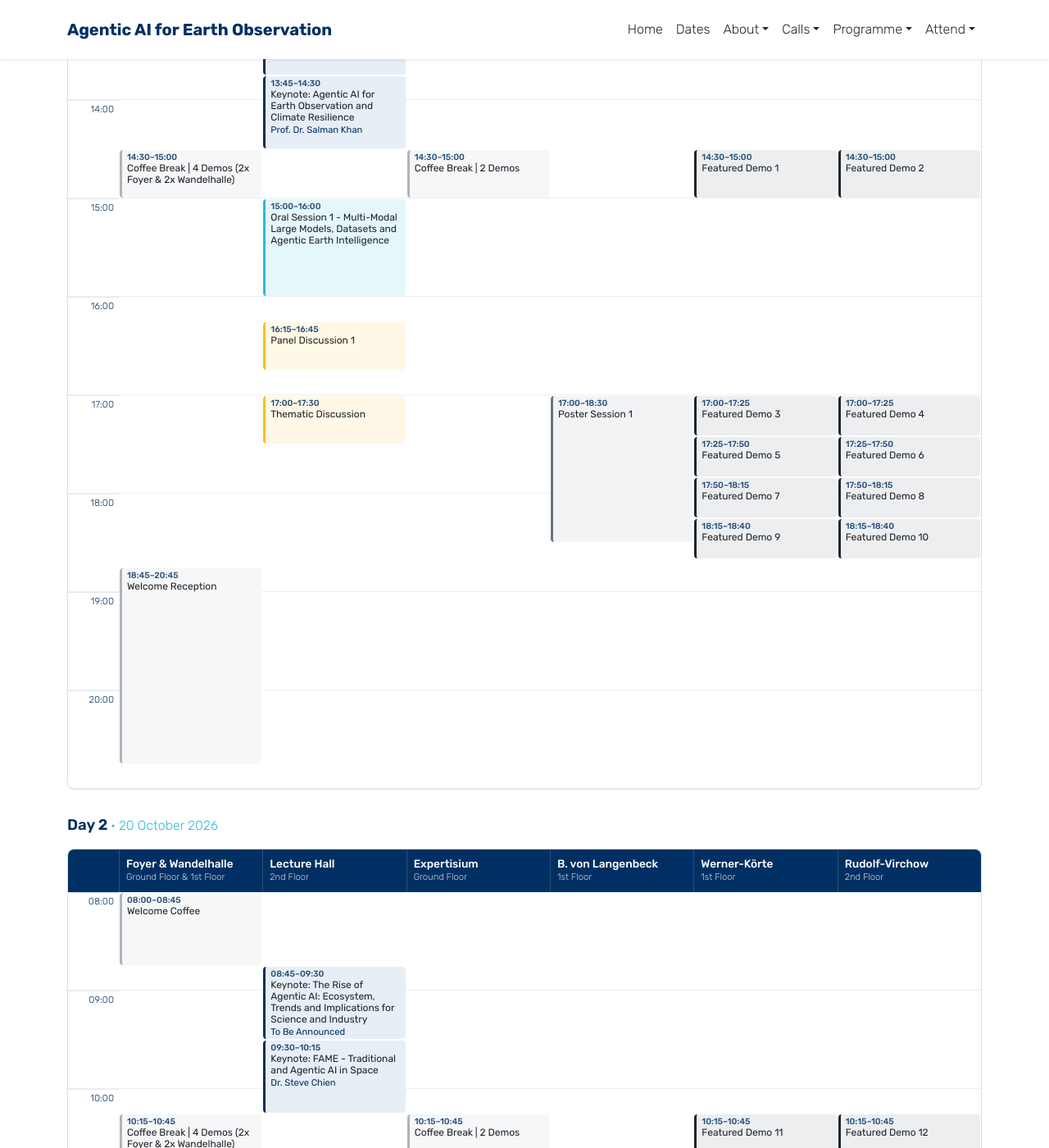
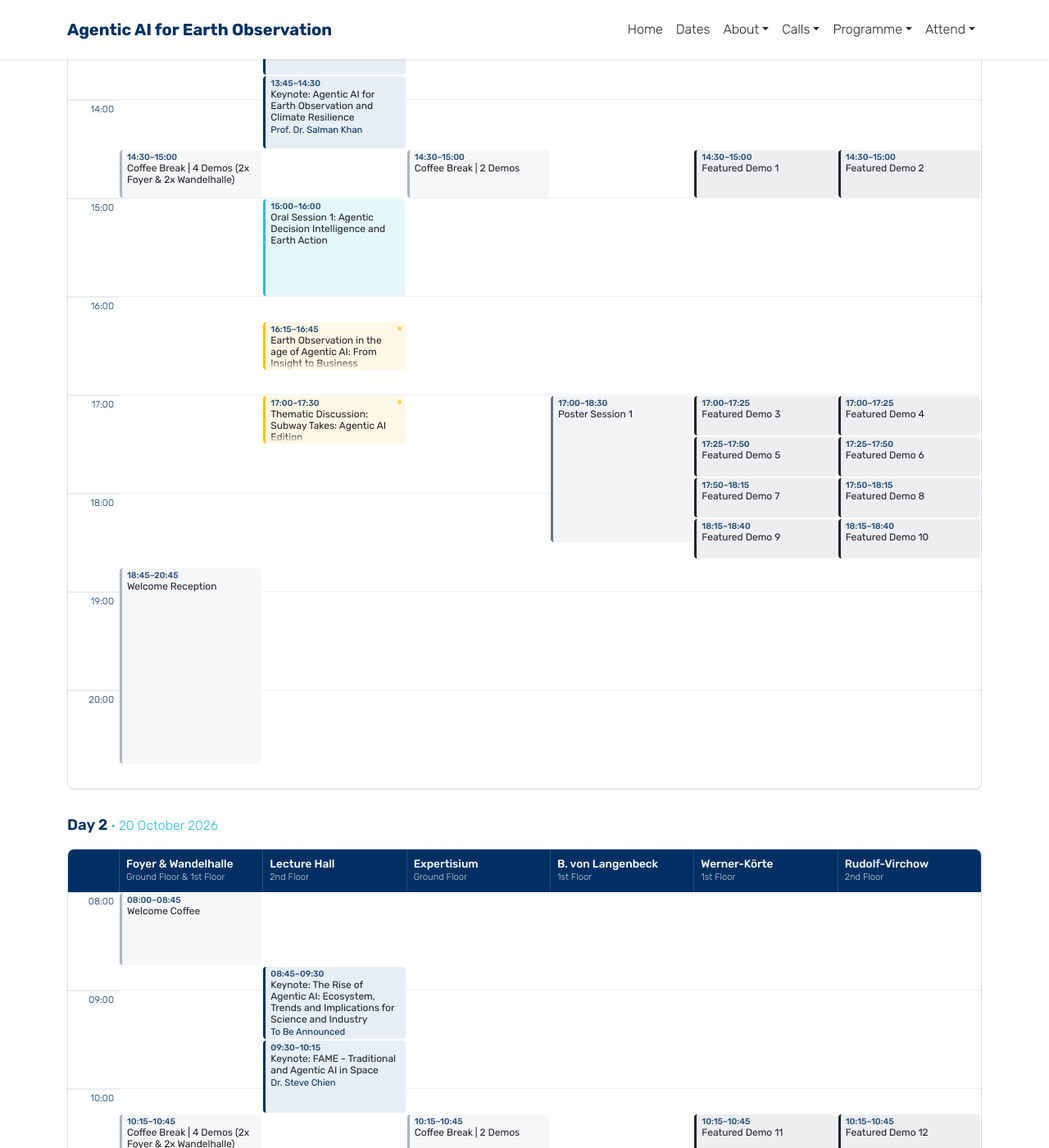
Before and after one commit to rsim-tu-berlin/agentic-eo.berlin, a Jekyll site: the page built from programme/schedule.md, in a window 1280 px wide and 1400 px high, scrolled down 666 px. Shown: the whole window at 82% size. Built offline with Jekyll 4.4.1, drawn with Linux system fonts in a browser that asks for light colours; some of the changed text lies outside the part shown.

Commit message:
feat: add optional session details with pop-ups in timetable and inline on mobile/print; update oral session titles and panel details

```diff
--- a/_data/schedule.yml
+++ b/_data/schedule.yml
@@ -25,8 +25,36 @@
 #   speaker: (optional)
 #   type:    (optional) colour/badge: keynote | talk | workshop | hands-on |
 #            panel | poster | demo | break
+#   details: (optional) longer description. Short sessions get a small tile in
+#            the timetable, so this text is not shown there directly: it appears
+#            in a pop-up on hover/focus, and inline in the mobile/print agenda.
+#            Markdown (links, emphasis, lists) and HTML are supported.
 #
 # Tip: keep times zero-padded ("09:00", not "9:00") so they sort correctly.
+#
+# Events are written as one-line flow mappings below. An event with `details`
+# needs the block form instead, because the text is too long for one line.
+#
+# Always write `details: |` — the pipe keeps your line breaks. Do NOT use `>-`:
+# it folds every line into one long line, and Markdown then refuses to start a
+# list, so `- item` and `<ul>`/`<li>` come out as visible text. (Inline tags
+# like <br> and <strong> survive folding, which is why those appear to work.)
+#
+#   - day: day3
+#     room: expertisium
+#     start: "14:00"
+#     end: "15:30"
+#     title: "Track 1: Building and Operating EO Agents"
+#     speaker: "Building Agentic Earth Observation Workflows with EVE Workbench"
+#     type: workshop
+#     details: |
+#       We start from a bare STAC catalogue and end with an agent that plans
+#       its own queries. See the [hands-on call](/calls/hands-on/).
+#
+#       Bring a laptop with:
+#
+#       - Python 3.11
+#       - Docker
 # ===========================================================================
 
 rooms:
@@ -88,9 +116,24 @@
   - { day: day1, room: werner-koerte,  start: "14:30", end: "15:00", title: "Featured Demo 1", type: demo }
   - { day: day1, room: rudolf-virchow, start: "14:30", end: "15:00", title: "Featured Demo 2", type: demo }
 
-  - { day: day1, room: lecture-hall,   start: "15:00", end: "16:00", title: "Oral Session 1 - Multi-Modal Large Models, Datasets and Agentic Earth Intelligence", speaker: "", type: talk }
-  - { day: day1, room: lecture-hall,   start: "16:15", end: "16:45", title: "Panel Discussion 1", speaker: "", type: panel }
-  - { day: day1, room: lecture-hall,   start: "17:00", end: "17:30", title: "Thematic Discussion", speaker: "", type: panel }
+  - { day: day1, room: lecture-hall,   start: "15:00", end: "16:00", title: "Oral Session 1: Agentic Decision Intelligence and Earth Action", speaker: "", type: talk }
+  - day: day1
+    room: lecture-hall
+    start: "16:15"
+    end: "16:45"
+    title: "Earth Observation in the age of Agentic AI: From Insight to Business"
+    speaker: ""
+    type: panel
+    details: |
+      **Moderated by** Chiara Cocchiara, ESA Φ-lab
+
+      **Panelists:**
+
+      - Julia Gottfriedsen, Chief Technical Officer at ConstelIR
+      - Marcin Detyniecki, Group Chief Data Scientist & Head of Research & Advanced AI at AXA
+      - Andres Camero, Co-Head of Department EO Data Science at German Aerospace Center (DLR)
+      - Linda Sheard, VP, Analytics and Agentic Products at Xoople
+  - { day: day1, room: lecture-hall,   start: "17:00", end: "17:30", title: "Thematic Discussion: Subway Takes: Agentic AI Edition", speaker: "", type: panel, details: "**Moderated by** Eva Gmelich Meijling and Riccardo D'Ercole, ESA Φ-lab" }
   - { day: day1, room: von-langenbeck, start: "17:00", end: "18:30", title: "Poster Session 1", speaker: "", type: poster }
 
   - { day: day1, room: werner-koerte,  start: "17:00", end: "17:25", title: "Featured Demo 3", type: demo }
@@ -115,7 +158,7 @@
   - { day: day2, room: werner-koerte,  start: "10:15", end: "10:45", title: "Featured Demo 11", type: demo }
   - { day: day2, room: rudolf-virchow, start: "10:15", end: "10:45", title: "Featured Demo 12", type: demo }
 
-  - { day: day2, room: lecture-hall,   start: "10:45", end: "11:45", title: "Oral Session 2 - Design, Development and Evaluation of AI Agents", speaker: "", type: talk }
+  - { day: day2, room: lecture-hall,   start: "10:45", end: "11:45", title: "Oral Session 2: Autonomous EO Systems, Space Operations and Cognitive Computing in Space", speaker: "", type: talk }
   - { day: day2, room: lecture-hall,   start: "12:00", end: "12:30", title: "Panel Discussion 2", speaker: "", type: panel }
   - { day: day2, room: lecture-hall,   start: "12:30", end: "12:45", title: "Group Photo Shoot", speaker: "", type: break }
 
@@ -132,7 +175,7 @@
   - { day: day2, room: werner-koerte,  start: "15:45", end: "16:15", title: "Featured Demo 13", type: demo }
   - { day: day2, room: rudolf-virchow, start: "15:45", end: "16:15", title: "Featured Demo 14", type: demo }
 
-  - { day: day2, room: lecture-hall,   start: "16:15", end: "17:30", title: "Oral Session 3 - Agentic Decision Intelligence and Earth Action", speaker: "", type: talk }
+  - { day: day2, room: lecture-hall,   start: "16:15", end: "17:30", title: "Oral Session 3: Design, Development and Evaluation of AI Agents", speaker: "", type: talk }
 
   - { day: day2, room: von-langenbeck, start: "17:45", end: "19:00", title: "Poster Session 2", speaker: "", type: poster }
 
@@ -152,9 +195,14 @@
   - { day: day3, room: expertisium,    start: "10:30", end: "11:00", title: "Coffee Break | 2 Demos", type: break }
 
   - { day: day3, room: werner-koerte,  start: "10:30", end: "11:00", title: "Featured Demo 21", type: demo }
-  - { day: day3, room: rudolf-virchow, start: "10:30", end: "11:00", title: "Featured Demo 22", type: demo }
+  - day: day3
+    room: rudolf-virchow
+    start: "10:30"
+    end: "11:00"
+    title: "Featured Demo 22"
+    type: demo
 
-  - { day: day3, room: lecture-hall,   start: "11:00", end: "12:00", title: "Oral Session 4 - Autonomous EO Systems, Space Operations and Cognitive Computing in Space", speaker: "", type: talk }
+  - { day: day3, room: lecture-hall,   start: "11:00", end: "12:00", title: "Oral Session 4: Multi-Modal Large Models, Datasets and Agentic Earth Intelligence", speaker: "", type: talk }
   - { day: day3, room: lecture-hall,   start: "12:15", end: "12:45", title: "Closing Ceremony", speaker: "", type: panel }
 
   - { day: day3, room: foyer,          start: "12:45", end: "14:00", title: "Hosted Lunch", type: break }
--- a/_includes/schedule-grid.html
+++ b/_includes/schedule-grid.html
@@ -5,6 +5,10 @@
   main.js; day filtering hides whole day grids.
 
   All positions are computed from the "HH:MM" start/end times in the data.
+
+  Tile height follows session duration, so short sessions clip their text.
+  main.js measures each tile and turns the clipped ones — plus any tile with a
+  `details:` entry, rendered hidden below — into a popover trigger.
 {% endcomment %}
 {% assign rooms = site.data.schedule.rooms %}
 <div class="schedule-grid d-none d-lg-block" data-schedule-grid>
@@ -81,6 +85,7 @@
              style="grid-row: {{ row_start }} / {{ row_end }}; grid-column: 2 / -1;">
           <span class="tt-event__time">{{ event.start }}–{{ event.end }}</span>
           <span class="tt-event__title">{{ event.title }}</span>
+          {% if event.details and event.details != "" %}<div class="tt-event__details d-none" data-event-details>{{ event.details | markdownify }}</div>{% endif %}
         </div>
         {% else %}
         {% assign col = 0 %}
@@ -90,6 +95,7 @@
           <span class="tt-event__time">{{ event.start }}–{{ event.end }}</span>
           <span class="tt-event__title">{{ event.title }}</span>
           {% if event.speaker and event.speaker != "" %}<span class="tt-event__speaker">{{ event.speaker }}</span>{% endif %}
+          {% if event.details and event.details != "" %}<div class="tt-event__details d-none" data-event-details>{{ event.details | markdownify }}</div>{% endif %}
         </div>
         {% endif %}
         {% endfor %}
--- a/_includes/schedule-list.html
+++ b/_includes/schedule-list.html
@@ -3,6 +3,9 @@
   cleanly regardless of screen size). Grouped by day, sorted by start time.
   Each row carries data-day / data-room so the same filter state from main.js
   applies here too. A `room` lookup resolves the human-readable room name.
+
+  Rows grow with their content, so the optional `details:` text is rendered
+  inline here instead of in the pop-up the timetable uses.
 {% endcomment %}
 {% assign rooms = site.data.schedule.rooms %}
 <div class="schedule-list d-lg-none" data-schedule-list>
@@ -40,6 +43,9 @@
             <span class="schedule-list__room">{{ room_name }}</span>
             {% if event.speaker and event.speaker != "" %}<span class="schedule-list__speaker">· {{ event.speaker }}</span>{% endif %}
           </div>
+          {% if event.details and event.details != "" %}
+          <div class="schedule-list__details">{{ event.details | markdownify }}</div>
+          {% endif %}
         </div>
       </div>
       {% endfor %}
--- a/assets/css/style.css
+++ b/assets/css/style.css
@@ -502,14 +502,17 @@
 }
 
 .tt-event {
+  --tt-accent: var(--color-primary);
+  --tt-bg: #eef3f8;
+  position: relative;
   margin: 1px;
   padding: 3px 6px;
   border-radius: 4px;
   overflow: hidden;
   font-size: 0.75rem;
   line-height: 1.15;
-  border-left: 3px solid var(--color-primary);
-  background: #eef3f8;
+  border-left: 3px solid var(--tt-accent);
+  background: var(--tt-bg);
   color: var(--color-text);
   display: flex;
   flex-direction: column;
@@ -535,8 +538,8 @@
 }
 
 .tt-event--plenary {
-  background: #f3f4f6;
-  border-left-color: #6c757d;
+  --tt-bg: #f3f4f6;
+  --tt-accent: #6c757d;
   align-items: center;
   text-align: center;
   flex-direction: row;
@@ -545,14 +548,103 @@
 }
 
 /* Event colours by type (left border accent) */
-.tt-event--keynote { border-left-color: #003063; background: #e7eef6; }
-.tt-event--talk { border-left-color: #2ebad5; background: #e6f7fb; }
+.tt-event--keynote { --tt-accent: #003063; --tt-bg: #e7eef6; }
+.tt-event--talk { --tt-accent: #2ebad5; --tt-bg: #e6f7fb; }
 .tt-event--workshop,
-.tt-event--hands-on { border-left-color: #198754; background: #e7f5ee; }
-.tt-event--panel { border-left-color: #ffc107; background: #fff8e6; }
-.tt-event--poster { border-left-color: #6c757d; background: #f1f3f5; }
-.tt-event--demo { border-left-color: #212529; background: #eceef0; }
-.tt-event--break { border-left-color: #adb5bd; background: #f6f7f8; }
+.tt-event--hands-on { --tt-accent: #198754; --tt-bg: #e7f5ee; }
+.tt-event--panel { --tt-accent: #ffc107; --tt-bg: #fff8e6; }
+.tt-event--poster { --tt-accent: #6c757d; --tt-bg: #f1f3f5; }
+.tt-event--demo { --tt-accent: #212529; --tt-bg: #eceef0; }
+.tt-event--break { --tt-accent: #adb5bd; --tt-bg: #f6f7f8; }
+
+/* --- Tiles with more to show than fits (see initScheduleDetails in main.js) --- */
+.tt-event--has-more {
+  cursor: pointer;
+  padding-right: 13px;
+}
+
+/* Dot in the top-right corner: "this tile has a pop-up" */
+.tt-event--has-more::before {
+  content: "";
+  position: absolute;
+  top: 5px;
+  right: 5px;
+  width: 5px;
+  height: 5px;
+  border-radius: 50%;
+  background: var(--tt-accent);
+  opacity: 0.65;
+}
+
+.tt-event--has-more:hover,
+.tt-event--has-more:focus-visible {
+  outline: 2px solid var(--tt-accent);
+  outline-offset: -1px;
+}
+
+/* Fade the clipped last line so the cut-off reads as intentional */
+.tt-event--truncated::after {
+  content: "";
+  position: absolute;
+  inset: auto 0 0 0;
+  height: 12px;
+  background: linear-gradient(to bottom, transparent, var(--tt-bg));
+  pointer-events: none;
+}
+
+/* --- Session pop-up --- */
+.schedule-popover {
+  --bs-popover-max-width: 310px;
+  --bs-popover-font-size: 0.82rem;
+  --bs-popover-border-color: rgba(0, 48, 99, 0.18);
+  --bs-popover-header-bg: var(--color-primary);
+  --bs-popover-header-color: #fff;
+  --bs-popover-header-font-size: 0.88rem;
+  --bs-popover-body-color: var(--color-text);
+  box-shadow: 0 8px 24px rgba(0, 48, 99, 0.18);
+}
+
+.schedule-popover .popover-header {
+  font-weight: 500;
+  line-height: 1.3;
+}
+
+.schedule-popover__meta {
+  font-size: 0.75rem;
+  font-weight: 500;
+  color: var(--color-primary);
+  margin-bottom: 0.25rem;
+}
+
+.schedule-popover__speaker {
+  color: var(--color-text-muted);
+  margin-bottom: 0.25rem;
+}
+
+.schedule-popover__details {
+  border-top: 1px solid rgba(0, 48, 99, 0.12);
+  margin-top: 0.5rem;
+  padding-top: 0.5rem;
+}
+
+.schedule-popover p:last-child,
+.schedule-popover__details > :last-child {
+  margin-bottom: 0;
+}
+
+/* Author-written Markdown: keep lists narrow enough for the pop-up width */
+.schedule-popover__details ul,
+.schedule-popover__details ol,
+.schedule-list__details ul,
+.schedule-list__details ol {
+  padding-left: 1.1rem;
+  margin-bottom: 0.4rem;
+}
+
+.schedule-popover__details p,
+.schedule-list__details p {
+  margin-bottom: 0.4rem;
+}
 
 /* --- Mobile / print agenda list --- */
 .schedule-list__items {
@@ -615,12 +707,23 @@
   color: var(--color-primary);
 }
 
+.schedule-list__details {
+  font-size: 0.85rem;
+  color: var(--color-text-muted);
+  margin-top: 0.35rem;
+}
+
+.schedule-list__details > :last-child {
+  margin-bottom: 0;
+}
+
 /* --- Print / "Download PDF": force the clean agenda list, honour filters --- */
 @media print {
   .navbar,
   footer,
   .hero-banner,
   .hero-banner--compact,
+  .popover,
   .d-print-none {
     display: none !important;
   }
@@ -691,6 +794,11 @@
     background: #f0f0f0 !important;
     -webkit-print-color-adjust: exact;
     print-color-adjust: exact;
+  }
+
+  .schedule-list__details {
+    font-size: 9pt;
+    color: #333;
   }
 
   /* Render badges as plain bracketed labels so colours aren't required */
--- a/assets/js/main.js
+++ b/assets/js/main.js
@@ -67,6 +67,7 @@
   });
 
   initScheduleFilters();
+  initScheduleDetails();
 });
 
 // Schedule day/room filtering. Drives both the desktop timetable grid and the
@@ -167,6 +168,9 @@
     if (emptyMessage) {
       emptyMessage.classList.toggle("d-none", visibleCount !== 0);
     }
+
+    // Room columns change width here, so tiles that fit before may clip now.
+    document.dispatchEvent(new CustomEvent("schedule:filtered"));
   }
 
   // Only the filter chips; chips without data-filter are plain links out.
@@ -188,3 +192,145 @@
 
   applyFilters();
 }
+
+// Session pop-ups for the desktop timetable. Tile height is dictated by the
+// session duration, so a 15-minute slot cannot show much text and anything an
+// event carries in `details:` has nowhere to go at all. Every tile that either
+// clips its text or has details becomes a popover trigger showing the lot.
+function initScheduleDetails() {
+  const grid = document.querySelector("[data-schedule-grid]");
+  if (!grid || typeof bootstrap === "undefined") {
+    return;
+  }
+
+  const tiles = Array.prototype.slice.call(grid.querySelectorAll(".tt-event"));
+
+  function roomLabel(tile) {
+    if (tile.dataset.room === "plenary") {
+      return "All rooms";
+    }
+    const timetable = tile.closest(".timetable");
+    if (!timetable) {
+      return "";
+    }
+    let label = "";
+    timetable.querySelectorAll(".tt-head[data-room]").forEach(function (head) {
+      if (head.dataset.room !== tile.dataset.room) {
+        return;
+      }
+      const name = head.querySelector(".tt-head__name");
+      label = name ? name.textContent.trim() : "";
+    });
+    return label;
+  }
+
+  function buildContent(tile) {
+    const body = document.createElement("div");
+
+    const time = tile.querySelector(".tt-event__time");
+    const meta = [time ? time.textContent.trim() : "", roomLabel(tile)].filter(
+      function (part) {
+        return part !== "";
+      }
+    );
+    if (meta.length > 0) {
+      const metaLine = document.createElement("p");
+      metaLine.className = "schedule-popover__meta";
+      metaLine.textContent = meta.join(" · ");
+      body.append(metaLine);
+    }
+
+    const speaker = tile.querySelector(".tt-event__speaker");
+    if (speaker) {
+      const speakerLine = document.createElement("p");
+      speakerLine.className = "schedule-popover__speaker";
+      speakerLine.textContent = speaker.textContent.trim();
+      body.append(speakerLine);
+    }
+
+    const details = tile.querySelector("[data-event-details]");
+    if (details) {
+      const detailsBlock = document.createElement("div");
+      detailsBlock.className = "schedule-popover__details";
+      // Markdown from _data/schedule.yml, rendered by Jekyll at build time; no
+      // visitor input reaches it, and Bootstrap sanitises it again on show.
+      detailsBlock.innerHTML = details.innerHTML;
+      body.append(detailsBlock);
+    }
+
+    return body;
+  }
+
+  function createPopover(tile) {
+    const title = tile.querySelector(".tt-event__title");
+    return new bootstrap.Popover(tile, {
+      container: "body",
+      customClass: "schedule-popover",
+      placement: "auto",
+      html: true,
+      title: title ? title.textContent.trim() : "",
+      content: function () {
+        return buildContent(tile);
+      },
+      trigger: "hover focus",
+    });
+  }
+
+  // Re-run whenever the tiles are re-laid out: filtering collapses room
+  // columns and resizing changes how many lines fit.
+  function sync() {
+    tiles.forEach(function (tile) {
+      // Not rendered right now (small screen, or filtered out): measuring
+      // would report every tile as fitting, so leave the state alone — but
+      // close a pop-up the tile may have had open when it disappeared.
+      if (tile.offsetParent === null) {
+        const hidden = bootstrap.Popover.getInstance(tile);
+        if (hidden) {
+          hidden.hide();
+        }
+        return;
+      }
+
+      const truncated = tile.scrollHeight - tile.clientHeight > 1;
+      const hasMore = truncated || tile.querySelector("[data-event-details]") !== null;
+      tile.classList.toggle("tt-event--truncated", truncated);
+      tile.classList.toggle("tt-event--has-more", hasMore);
+
+      const popover = bootstrap.Popover.getInstance(tile);
+      if (hasMore && !popover) {
+        tile.setAttribute("tabindex", "0");
+        createPopover(tile);
+      } else if (!hasMore && popover) {
+        popover.dispose();
+        tile.removeAttribute("tabindex");
+      }
+    });
+  }
+
+  document.addEventListener("schedule:filtered", sync);
+
+  let resizeTimer = null;
+  window.addEventListener("resize", function () {
+    window.clearTimeout(resizeTimer);
+    resizeTimer = window.setTimeout(sync, 150);
+  });
+
+  document.addEventListener("keydown", function (event) {
+    if (event.key !== "Escape") {
+      return;
+    }
+    tiles.forEach(function (tile) {
+      const popover = bootstrap.Popover.getInstance(tile);
+      if (popover) {
+        popover.hide();
+      }
+    });
+  });
+
+  sync();
+
+  // Line breaks shift once the web font swaps in, which changes what clips.
+  if (document.fonts && document.fonts.ready) {
+    document.fonts.ready.then(sync);
+  }
+}
```
